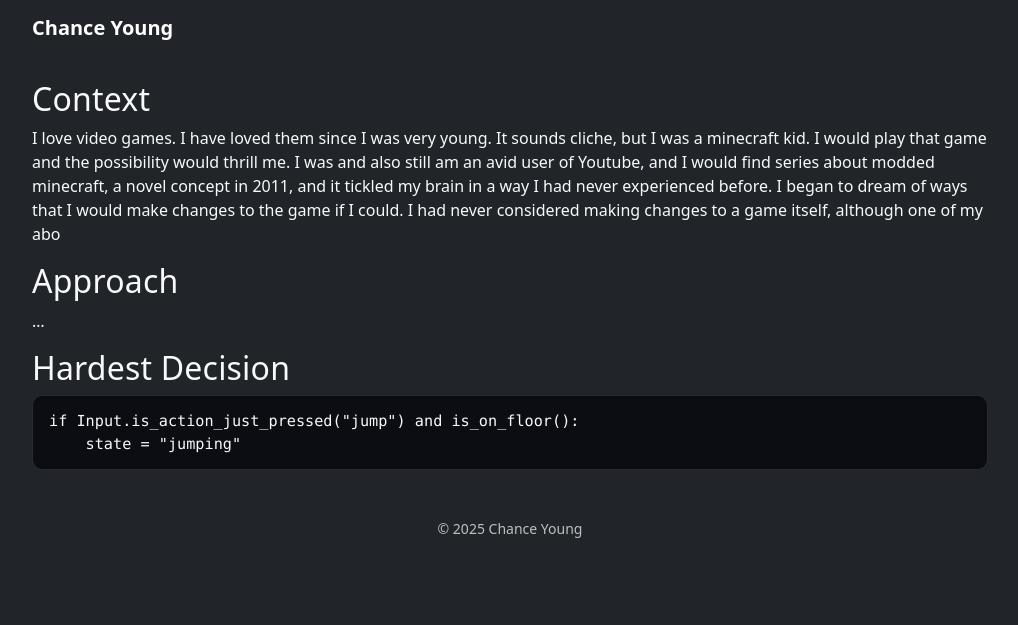
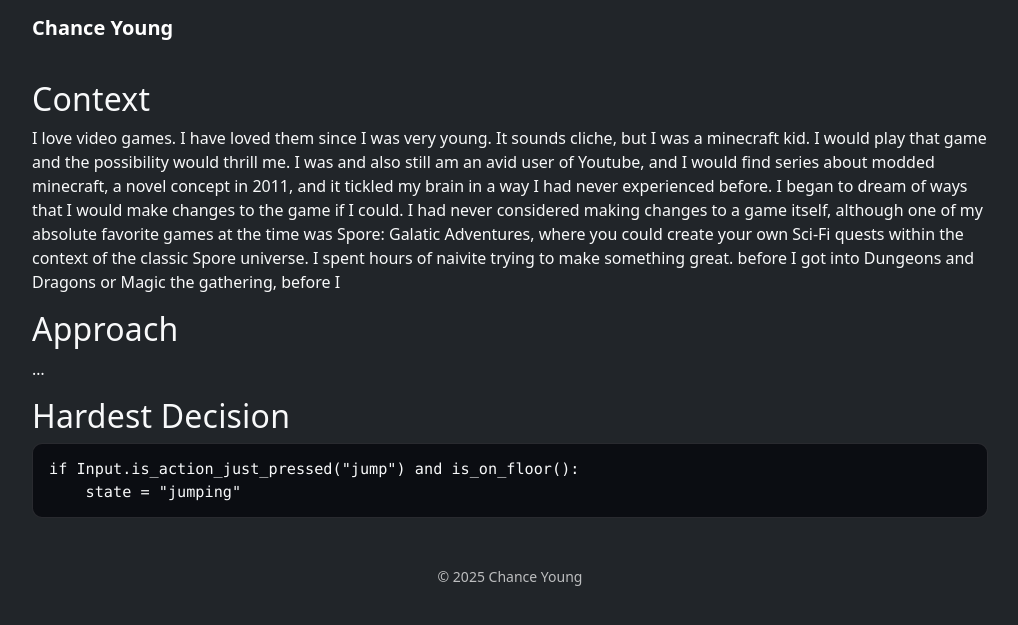
Before and after one commit to ChanceYoung/ChanceYoung.github.io, a Jekyll site: the page built from projects/objectiveoptional.md, in a window 1280 px wide. Shown: the top 625 px of the page, without its empty margins (130-1148 px from the left). Built offline with Jekyll 4.4.1, drawn with Linux system fonts in a browser that asks for light colours.

Commit message:
projects/objectiveoptional.md updated from https://stackedit.io/

```diff
--- a/projects/objectiveoptional.md
+++ b/projects/objectiveoptional.md
@@ -9,7 +9,7 @@ featured: true     # appears on the home page grid
 ---
 
 ## Context
-I love video games. I have loved them since I was very young. It sounds cliche, but I was a minecraft kid. I would play that game and the possibility would thrill me. I was and also still am an avid user of Youtube, and I would find series about modded minecraft, a novel concept in 2011, and it tickled my brain in a way I had never experienced before. I began to dream of ways that I would make changes to the game if I could. I had never considered making changes to a game itself, although one of my abo
+I love video games. I have loved them since I was very young. It sounds cliche, but I was a minecraft kid. I would play that game and the possibility would thrill me. I was and also still am an avid user of Youtube, and I would find series about modded minecraft, a novel concept in 2011, and it tickled my brain in a way I had never experienced before. I began to dream of ways that I would make changes to the game if I could. I had never considered making changes to a game itself, although one of my absolute favorite games at the time was Spore: Galatic Adventures, where you could create your own Sci-Fi quests within the context of the classic Spore universe. I spent hours of naivite trying to make something great. before I got into Dungeons and Dragons or Magic the gathering, before I
 
 ## Approach
 …
```
Also changed, not shown: other parts of projects/objectiveoptional.md (+1 -1 lines).
